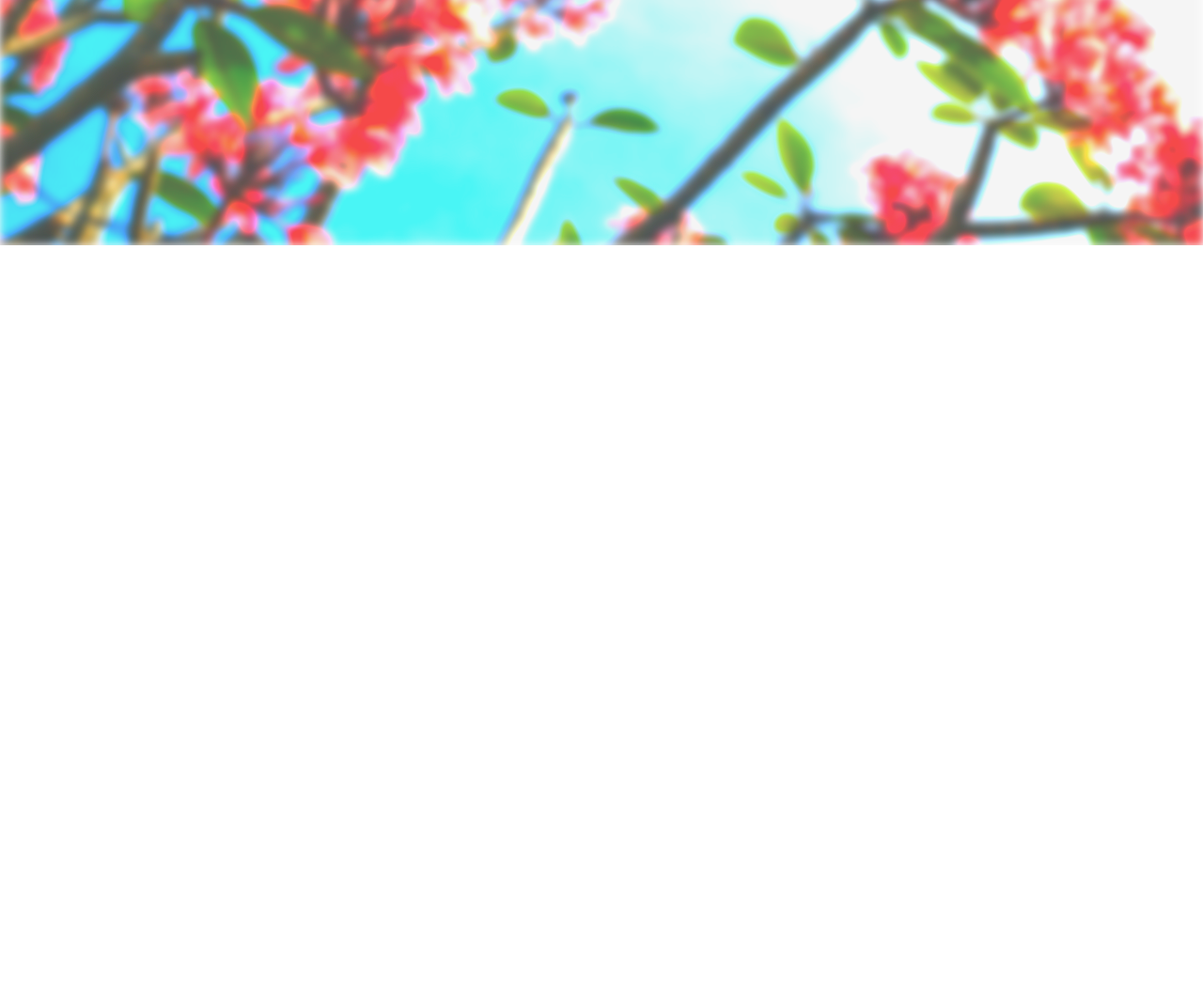
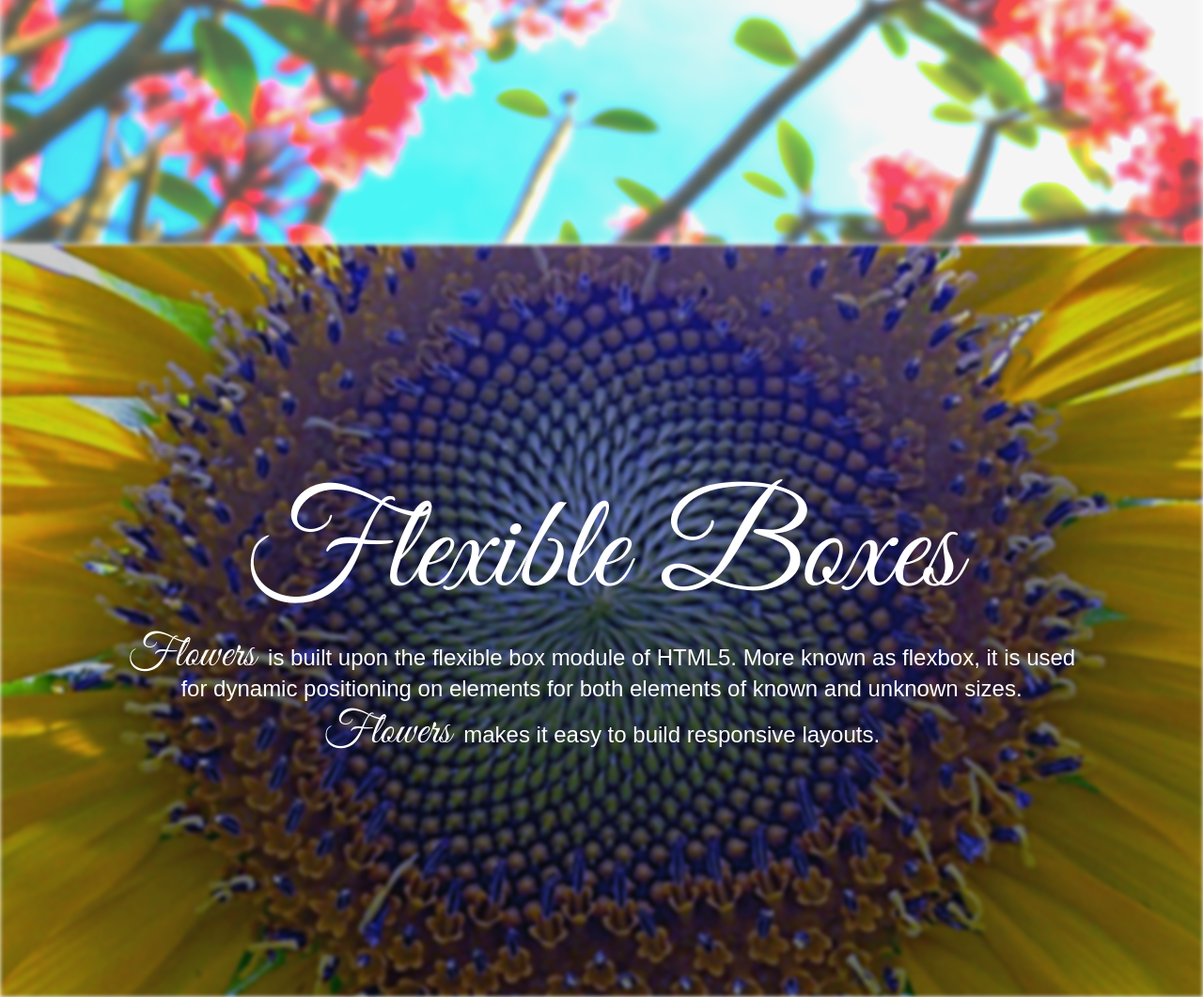
Before and after one commit to dellsystem/flowers, a plain HTML site: page index.html in a window 1280 px wide. Shown: the part 1339-2400 px from the top of the page at 94% size. Before the commit the page ends 1600 px from the top, so only its background shows below. Drawn offline with Linux system fonts and the light colour scheme; a web font is replaced by a local one.

Commit message:
flexbox pages

```diff
--- a/css/splash.css
+++ b/css/splash.css
@@ -71,3 +71,17 @@ section:nth-of-type(2)>div.bg {
     -webkit-filter: blur(5px) brightness(1.5) saturate(3) contrast(0.9) opacity(0.75);
     -moz-filter: blur(5px) brightness(1.5) saturate(3) contrast(0.9) opacity(0.75);
 }
+/* FLEXBOX PAGE */
+ section:nth-of-type(3) * {
+    color: white;
+}
+section:nth-of-type(3)>h1 {
+    font-family:"Great Vibes", "cursive";
+    font-size: 18vmin;
+}
+section:nth-of-type(3)>div.bg {
+    background-image: url("../images/flowers3.jpg");
+    filter: blur(2px) brightness(0.8);
+    -webkit-filter: blur(2px) brightness(0.8);
+    -moz-filter: blur(2px) brightness(0.8);
+}
--- a/index.html
+++ b/index.html
@@ -28,6 +28,18 @@
             <span class="cursive">Flowers</span>&nbsp;&nbsp;is designed with this in mind.
         </p>
     </section>
+    <section class="text-center page full align col v-item-center h-item-center">
+        <div class="bg"></div>
+        <h1>Flexible Boxes</h1>
+        <p>
+            <span class="cursive">Flowers</span>&nbsp;&nbsp;is built upon the flexible box module of HTML5.
+            More known as flexbox, it is used for dynamic positioning on elements for both elements of known
+            and unknown sizes.
+        </p>
+         <p>
+            <span class="cursive">Flowers</span>&nbsp;&nbsp;makes it easy to build responsive layouts.
+        </p>
+    </section>
 </body>
 
 </html>
```
Also changed, not shown: images/flowers3.jpg (added).
